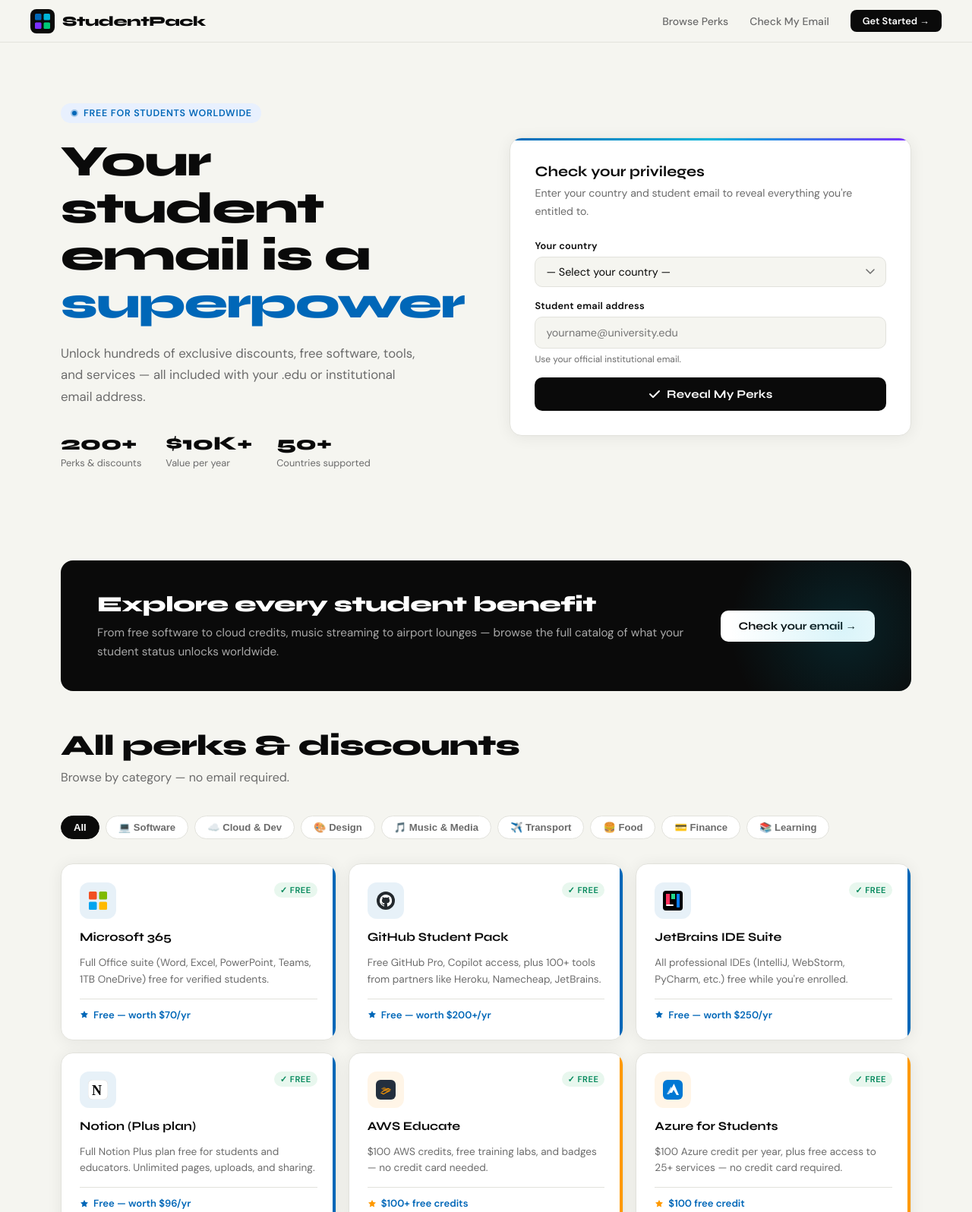
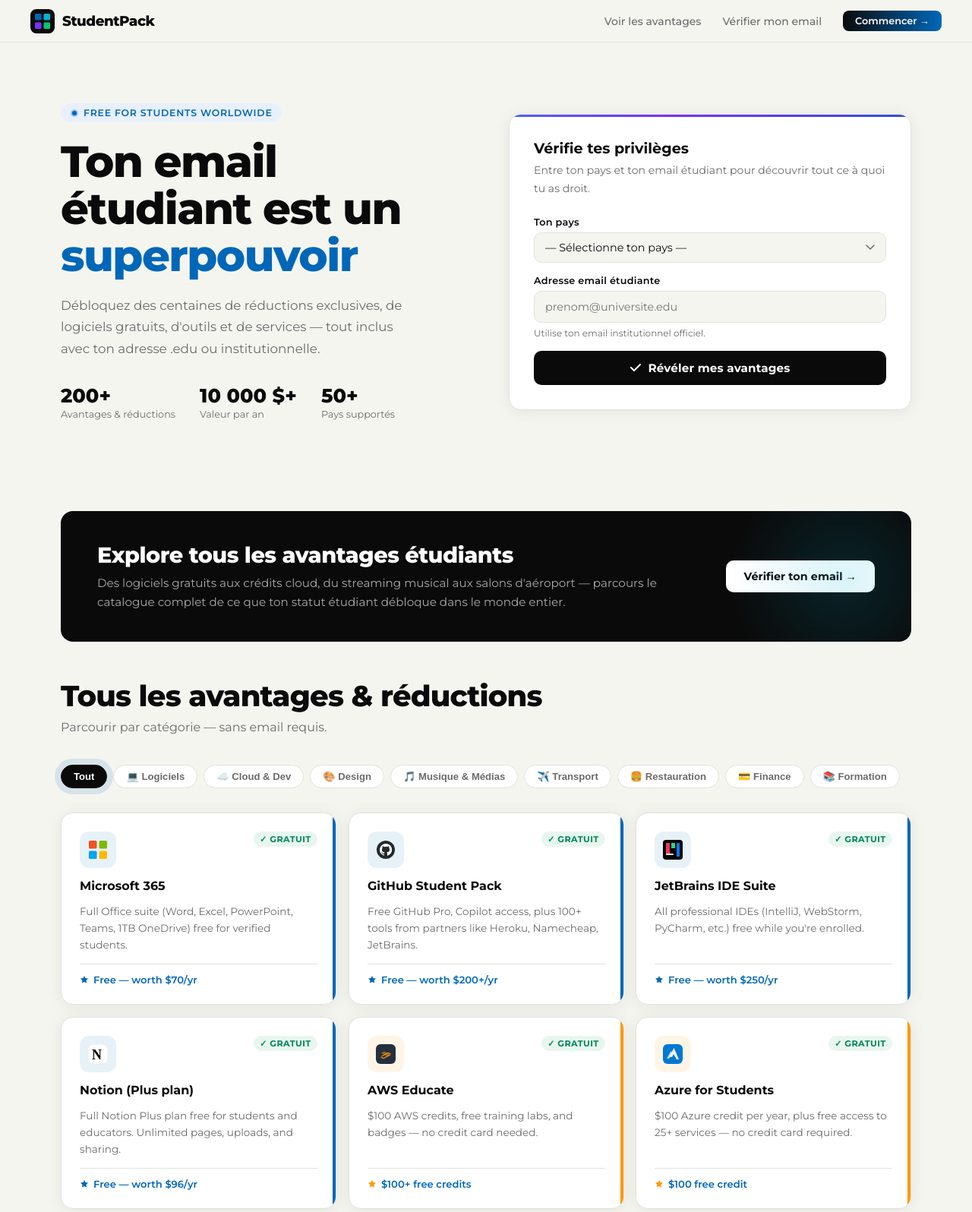
Before and after one commit to Tilltxkey/studentpack, a plain HTML site: page index.html in a window 1280 px wide. Shown: the top 1596 px of the page at 76% size. Drawn offline with Linux system fonts and the light colour scheme.

Commit message:
Translate index.html content to French

```diff
--- a/index.html
+++ b/index.html
@@ -1,12 +1,12 @@
 <!DOCTYPE html>
-<html lang="en">
+<html lang="fr">
 <head>
 <meta charset="UTF-8" />
 <meta name="viewport" content="width=device-width, initial-scale=1.0" />
-<title>StudentPack — Your Student Email Superpower</title>
+<title>StudentPack — Ton Email Étudiant, Ton Superpouvoir</title>
 <link rel="preconnect" href="https://fonts.googleapis.com" />
 <link rel="preconnect" href="https://fonts.gstatic.com" crossorigin />
-<link href="https://fonts.googleapis.com/css2?family=Syne:wght@400;600;700;800&family=DM+Sans:wght@300;400;500;600&display=swap" rel="stylesheet" />
+<link href="https://fonts.googleapis.com/css2?family=Montserrat:wght@300;400;500;600;700;800;900&display=swap" rel="stylesheet" />
 <style>
   :root {
     --bg: #f5f5f0;
@@ -24,7 +24,7 @@
   *, *::before, *::after { box-sizing: border-box; margin: 0; padding: 0; }
   html { scroll-behavior: smooth; }
   body {
-    font-family: 'DM Sans', sans-serif;
+    font-family: 'Montserrat', sans-serif;
     background: var(--bg);
     color: var(--text);
     min-height: 100vh;
@@ -42,7 +42,7 @@
   }
   .nav-logo {
     display: flex; align-items: center; gap: 10px;
-    font-family: 'Syne', sans-serif; font-weight: 800; font-size: 1.15rem;
+    font-family: 'Montserrat', sans-serif; font-weight: 800; font-size: 1.15rem;
     color: var(--text); text-decoration: none; letter-spacing: -0.5px;
   }
   .logo-icon {
@@ -74,7 +74,7 @@
     padding: 5px 12px; border-radius: 100px; margin-bottom: 20px;
   }
   .hero h1 {
-    font-family: 'Syne', sans-serif; font-weight: 800;
+    font-family: 'Montserrat', sans-serif; font-weight: 800;
     font-size: clamp(2.4rem, 5vw, 3.6rem); line-height: 1.08;
     letter-spacing: -1.5px; color: var(--text); margin-bottom: 20px;
   }
@@ -86,7 +86,7 @@
     display: flex; gap: 32px; margin-top: 8px;
   }
   .stat { display: flex; flex-direction: column; gap: 2px; }
-  .stat strong { font-family: 'Syne', sans-serif; font-size: 1.6rem; font-weight: 800; color: var(--text); }
+  .stat strong { font-family: 'Montserrat', sans-serif; font-size: 1.6rem; font-weight: 800; color: var(--text); }
   .stat span { font-size: 0.8rem; color: var(--muted); }
 
   /* CHECKER CARD */
@@ -104,7 +104,7 @@
     background: linear-gradient(90deg, var(--accent), var(--accent2), var(--accent3));
   }
   .checker-card h2 {
-    font-family: 'Syne', sans-serif; font-size: 1.2rem; font-weight: 700; margin-bottom: 6px;
+    font-family: 'Montserrat', sans-serif; font-size: 1.2rem; font-weight: 700; margin-bottom: 6px;
   }
   .checker-card p { font-size: 0.88rem; color: var(--muted); margin-bottom: 24px; }
 
@@ -116,7 +116,7 @@
   .form-group select, .form-group input {
     width: 100%; padding: 11px 14px;
     border: 1.5px solid var(--border); border-radius: 10px;
-    background: var(--bg); font-family: 'DM Sans', sans-serif;
+    background: var(--bg); font-family: 'Montserrat', sans-serif;
     font-size: 0.9rem; color: var(--text);
     outline: none; transition: border-color 0.2s, box-shadow 0.2s;
     appearance: none; -webkit-appearance: none;
@@ -129,7 +129,7 @@
     width: 100%; padding: 13px;
     background: var(--text); color: #fff;
     border: none; border-radius: 10px;
-    font-family: 'Syne', sans-serif; font-size: 0.95rem; font-weight: 700;
+    font-family: 'Montserrat', sans-serif; font-size: 0.95rem; font-weight: 700;
     cursor: pointer; transition: background 0.2s, transform 0.1s;
     letter-spacing: 0.01em;
     display: flex; align-items: center; justify-content: center; gap: 8px;
@@ -149,7 +149,7 @@
   }
   .section-header { margin-bottom: 40px; }
   .section-header h2 {
-    font-family: 'Syne', sans-serif; font-weight: 800;
+    font-family: 'Montserrat', sans-serif; font-weight: 800;
     font-size: clamp(1.8rem, 3vw, 2.6rem); letter-spacing: -0.8px;
     margin-bottom: 8px;
   }
@@ -184,10 +184,10 @@
     width: 52px; height: 52px; border-radius: 12px;
     background: linear-gradient(135deg, var(--accent), var(--accent3));
     display: flex; align-items: center; justify-content: center;
-    font-family: 'Syne', sans-serif; font-size: 1.3rem; font-weight: 800; color: #fff;
+    font-family: 'Montserrat', sans-serif; font-size: 1.3rem; font-weight: 800; color: #fff;
     flex-shrink: 0;
   }
-  .results-info h3 { font-family: 'Syne', sans-serif; font-size: 1.1rem; font-weight: 700; }
+  .results-info h3 { font-family: 'Montserrat', sans-serif; font-size: 1.1rem; font-weight: 700; }
   .results-info p { font-size: 0.85rem; color: var(--muted); margin-top: 2px; }
   .results-badge {
     margin-left: auto; background: #e8f7ee; color: var(--success);
@@ -224,7 +224,7 @@
   .badge-free { background: #e8f7ee; color: #00875a; }
   .badge-discount { background: #fff4e6; color: #e07c00; }
   .badge-trial { background: #f0e8ff; color: #6b2fff; }
-  .perk-name { font-family: 'Syne', sans-serif; font-size: 1rem; font-weight: 700; }
+  .perk-name { font-family: 'Montserrat', sans-serif; font-size: 1rem; font-weight: 700; }
   .perk-desc { font-size: 0.85rem; color: var(--muted); line-height: 1.6; }
   .perk-value {
     margin-top: auto; padding-top: 12px; border-top: 1px solid var(--border);
@@ -254,14 +254,14 @@
     background: radial-gradient(circle, rgba(0,180,216,0.15) 0%, transparent 70%);
   }
   .featured-banner h2 {
-    font-family: 'Syne', sans-serif; font-size: 1.8rem; font-weight: 800;
+    font-family: 'Montserrat', sans-serif; font-size: 1.8rem; font-weight: 800;
     color: #fff; letter-spacing: -0.5px; margin-bottom: 8px;
   }
   .featured-banner p { color: rgba(255,255,255,0.65); font-size: 0.95rem; line-height: 1.6; }
   .featured-btn {
     background: #fff; color: var(--text);
     padding: 12px 24px; border-radius: 10px;
-    font-family: 'Syne', sans-serif; font-weight: 700; font-size: 0.9rem;
+    font-family: 'Montserrat', sans-serif; font-weight: 700; font-size: 0.9rem;
     text-decoration: none; white-space: nowrap; transition: background 0.2s;
     display: inline-flex; align-items: center; gap: 6px;
   }
@@ -305,25 +305,132 @@
 
   /* ANIMATIONS */
   @keyframes fadeUp {
-    from { opacity: 0; transform: translateY(20px); }
+    from { opacity: 0; transform: translateY(32px); }
     to { opacity: 1; transform: translateY(0); }
   }
-  .fade-up { animation: fadeUp 0.5s ease forwards; }
-  .perk-card { opacity: 0; animation: fadeUp 0.4s ease forwards; }
-  .perk-card:nth-child(1) { animation-delay: 0.05s; }
-  .perk-card:nth-child(2) { animation-delay: 0.1s; }
-  .perk-card:nth-child(3) { animation-delay: 0.15s; }
-  .perk-card:nth-child(4) { animation-delay: 0.2s; }
-  .perk-card:nth-child(5) { animation-delay: 0.25s; }
-  .perk-card:nth-child(6) { animation-delay: 0.3s; }
-  .perk-card:nth-child(7) { animation-delay: 0.35s; }
-  .perk-card:nth-child(8) { animation-delay: 0.4s; }
+  @keyframes fadeIn {
+    from { opacity: 0; }
+    to { opacity: 1; }
+  }
+  @keyframes slideInLeft {
+    from { opacity: 0; transform: translateX(-40px); }
+    to { opacity: 1; transform: translateX(0); }
+  }
+  @keyframes slideInRight {
+    from { opacity: 0; transform: translateX(40px); }
+    to { opacity: 1; transform: translateX(0); }
+  }
+  @keyframes scaleIn {
+    from { opacity: 0; transform: scale(0.88); }
+    to { opacity: 1; transform: scale(1); }
+  }
+  @keyframes gradientShift {
+    0% { background-position: 0% 50%; }
+    50% { background-position: 100% 50%; }
+    100% { background-position: 0% 50%; }
+  }
+  @keyframes floatY {
+    0%, 100% { transform: translateY(0px); }
+    50% { transform: translateY(-8px); }
+  }
+  @keyframes pulseGlow {
+    0%, 100% { box-shadow: 0 0 0 0 rgba(0,103,184,0.0); }
+    50% { box-shadow: 0 0 0 8px rgba(0,103,184,0.12); }
+  }
+  @keyframes shimmer {
+    from { background-position: -200% center; }
+    to { background-position: 200% center; }
+  }
+
+  /* Hero entrance */
+  .hero > div:first-child { animation: slideInLeft 0.7s cubic-bezier(0.22,1,0.36,1) both; }
+  .hero .checker-card { animation: slideInRight 0.7s 0.15s cubic-bezier(0.22,1,0.36,1) both; }
+
+  /* Hero eyebrow pulse */
+  .hero-eyebrow {
+    animation: fadeUp 0.5s 0.3s both;
+  }
+
+  /* Stat counters pop in */
+  .stat:nth-child(1) { animation: fadeUp 0.5s 0.4s both; }
+  .stat:nth-child(2) { animation: fadeUp 0.5s 0.52s both; }
+  .stat:nth-child(3) { animation: fadeUp 0.5s 0.64s both; }
+
+  /* Checker card gradient bar shimmer */
+  .checker-card::before {
+    background: linear-gradient(90deg, var(--accent), var(--accent2), var(--accent3), var(--accent));
+    background-size: 300% 100%;
+    animation: gradientShift 4s ease infinite;
+  }
+
+  /* Floating checker card */
+  .checker-card { animation: slideInRight 0.7s 0.15s cubic-bezier(0.22,1,0.36,1) both, floatY 6s 1s ease-in-out infinite; }
+
+  /* Nav entrance */
+  nav { animation: fadeIn 0.4s ease both; }
+
+  /* Featured banner entrance */
+  .featured-banner { animation: fadeUp 0.6s ease both; }
+
+  /* Fade-up utility */
+  .fade-up { animation: fadeUp 0.55s cubic-bezier(0.22,1,0.36,1) forwards; }
+
+  /* Perk cards staggered with scaleIn */
+  .perk-card {
+    opacity: 0;
+    animation: scaleIn 0.45s cubic-bezier(0.22,1,0.36,1) forwards;
+  }
+  .perk-card:hover { animation: none; opacity: 1; }
+  .perk-card:nth-child(1)  { animation-delay: 0.04s; }
+  .perk-card:nth-child(2)  { animation-delay: 0.09s; }
+  .perk-card:nth-child(3)  { animation-delay: 0.14s; }
+  .perk-card:nth-child(4)  { animation-delay: 0.19s; }
+  .perk-card:nth-child(5)  { animation-delay: 0.24s; }
+  .perk-card:nth-child(6)  { animation-delay: 0.29s; }
+  .perk-card:nth-child(7)  { animation-delay: 0.34s; }
+  .perk-card:nth-child(8)  { animation-delay: 0.39s; }
+  .perk-card:nth-child(9)  { animation-delay: 0.44s; }
+  .perk-card:nth-child(10) { animation-delay: 0.49s; }
+  .perk-card:nth-child(11) { animation-delay: 0.54s; }
+  .perk-card:nth-child(12) { animation-delay: 0.59s; }
+
+  /* Card hover upgrade */
+  .perk-card {
+    transition: transform 0.3s cubic-bezier(0.22,1,0.36,1), box-shadow 0.3s ease;
+  }
+  .perk-card:hover {
+    transform: translateY(-6px) scale(1.02);
+    box-shadow: 0 16px 40px rgba(0,0,0,0.13);
+  }
+
+  /* Button hover glow */
+  .check-btn { transition: background 0.2s, transform 0.2s cubic-bezier(0.22,1,0.36,1), box-shadow 0.2s; }
+  .check-btn:hover { transform: translateY(-2px); box-shadow: 0 8px 24px rgba(0,103,184,0.25); }
+
+  /* Cat tab spring */
+  .cat-tab { transition: all 0.22s cubic-bezier(0.22,1,0.36,1); }
+  .cat-tab:hover { transform: translateY(-2px); }
+  .cat-tab.active { animation: pulseGlow 2s ease-in-out infinite; }
+
+  /* Results panel slide in */
+  #results-panel.visible { animation: fadeUp 0.55s cubic-bezier(0.22,1,0.36,1) both; }
+
+  /* Toast spring */
+  .toast { transition: all 0.4s cubic-bezier(0.34,1.56,0.64,1); }
+
+  /* Nav CTA shimmer on hover */
+  .nav-cta {
+    background: linear-gradient(90deg, var(--text) 0%, var(--accent) 50%, var(--text) 100%);
+    background-size: 200% auto;
+    transition: background-position 0.4s ease, color 0.2s;
+  }
+  .nav-cta:hover { background-position: right center !important; }
 
   .no-perks {
     grid-column: 1/-1; text-align: center; padding: 60px 20px;
     color: var(--muted); font-size: 0.95rem;
   }
-  .no-perks strong { display: block; font-family: 'Syne', sans-serif; font-size: 1.3rem; color: var(--text); margin-bottom: 8px; }
+  .no-perks strong { display: block; font-family: 'Montserrat', sans-serif; font-size: 1.3rem; color: var(--text); margin-bottom: 8px; }
 </style>
 </head>
 <body>
@@ -341,9 +448,9 @@
     StudentPack
   </a>
   <div class="nav-links">
-    <a href="#browse">Browse Perks</a>
-    <a href="#checker">Check My Email</a>
-    <a href="#checker" class="nav-cta">Get Started →</a>
+    <a href="#browse">Voir les avantages</a>
+    <a href="#checker">Vérifier mon email</a>
+    <a href="#checker" class="nav-cta">Commencer →</a>
   </div>
 </nav>
 
@@ -354,24 +461,24 @@
       <svg width="12" height="12" viewBox="0 0 12 12" fill="none"><circle cx="6" cy="6" r="5" fill="#0067b8" opacity="0.3"/><circle cx="6" cy="6" r="3" fill="#0067b8"/></svg>
       Free for students worldwide
     </div>
-    <h1>Your student email is a <span>superpower</span></h1>
-    <p>Unlock hundreds of exclusive discounts, free software, tools, and services — all included with your .edu or institutional email address.</p>
+    <h1>Ton email étudiant est un <span>superpouvoir</span></h1>
+    <p>Débloquez des centaines de réductions exclusives, de logiciels gratuits, d'outils et de services — tout inclus avec ton adresse .edu ou institutionnelle.</p>
     <div class="hero-stats">
-      <div class="stat"><strong>200+</strong><span>Perks & discounts</span></div>
-      <div class="stat"><strong>$10K+</strong><span>Value per year</span></div>
-      <div class="stat"><strong>50+</strong><span>Countries supported</span></div>
+      <div class="stat"><strong>200+</strong><span>Avantages & réductions</span></div>
+      <div class="stat"><strong>10 000 $+</strong><span>Valeur par an</span></div>
+      <div class="stat"><strong>50+</strong><span>Pays supportés</span></div>
     </div>
   </div>
 
   <!-- CHECKER CARD -->
   <div class="checker-card" id="checker">
-    <h2>Check your privileges</h2>
-    <p>Enter your country and student email to reveal everything you're entitled to.</p>
+    <h2>Vérifie tes privilèges</h2>
+    <p>Entre ton pays et ton email étudiant pour découvrir tout ce à quoi tu as droit.</p>
 
     <div class="form-group">
-      <label>Your country</label>
+      <label>Ton pays</label>
       <select id="country-select">
-        <option value="">— Select your country —</option>
+        <option value="">— Sélectionne ton pays —</option>
         <option value="US">🇺🇸 United States</option>
         <option value="GB">🇬🇧 United Kingdom</option>
         <option value="FR">🇫🇷 France</option>
@@ -391,14 +498,14 @@
     </div>
 
     <div class="form-group">
-      <label>Student email address</label>
-      <input type="email" id="email-input" placeholder="yourname@university.edu" autocomplete="off" />
-      <div class="email-hint" id="email-hint">Use your official institutional email.</div>
+      <label>Adresse email étudiante</label>
+      <input type="email" id="email-input" placeholder="prenom@universite.edu" autocomplete="off" />
+      <div class="email-hint" id="email-hint">Utilise ton email institutionnel officiel.</div>
     </div>
 
     <button class="check-btn" onclick="checkPerks()">
       <svg width="16" height="16" viewBox="0 0 16 16" fill="none"><path d="M2 8l4 4 8-8" stroke="currentColor" stroke-width="2" stroke-linecap="round" stroke-linejoin="round"/></svg>
-      Reveal My Perks
+      Révéler mes avantages
     </button>
   </div>
 </div>
@@ -408,12 +515,12 @@
   <div class="results-header fade-up">
     <div class="results-avatar" id="results-avatar">S</div>
     <div class="results-info">
-      <h3 id="results-title">Your Student Perks</h3>
-      <p id="results-subtitle">Here's everything you can access with your student email.</p>
+      <h3 id="results-title">Tes avantages étudiants</h3>
+      <p id="results-subtitle">Voici tout ce à quoi tu peux accéder avec ton email étudiant.</p>
     </div>
     <div class="results-badge">
       <svg width="10" height="10" viewBox="0 0 10 10" fill="none"><circle cx="5" cy="5" r="4" fill="#00c875"/></svg>
-      <span id="results-count">0</span> perks found
+      <span id="results-count">0</span> avantages trouvés
     </div>
   </div>
 
@@ -425,35 +532,35 @@
 <section class="section" id="browse">
   <div class="featured-banner">
     <div>
-      <h2>Explore every student benefit</h2>
-      <p>From free software to cloud credits, music streaming to airport lounges — browse the full catalog of what your student status unlocks worldwide.</p>
+      <h2>Explore tous les avantages étudiants</h2>
+      <p>Des logiciels gratuits aux crédits cloud, du streaming musical aux salons d'aéroport — parcours le catalogue complet de ce que ton statut étudiant débloque dans le monde entier.</p>
     </div>
-    <a href="#checker" class="featured-btn">Check your email →</a>
+    <a href="#checker" class="featured-btn">Vérifier ton email →</a>
   </div>
 
   <div class="section-header">
-    <h2>All perks & discounts</h2>
-    <p>Browse by category — no email required.</p>
+    <h2>Tous les avantages & réductions</h2>
+    <p>Parcourir par catégorie — sans email requis.</p>
   </div>
   <div class="cat-tabs" id="browse-tabs">
-    <button class="cat-tab active" data-cat="all" onclick="filterBrowse('all', this)">All</button>
-    <button class="cat-tab" data-cat="software" onclick="filterBrowse('software', this)">💻 Software</button>
+    <button class="cat-tab active" data-cat="all" onclick="filterBrowse('all', this)">Tout</button>
+    <button class="cat-tab" data-cat="software" onclick="filterBrowse('software', this)">💻 Logiciels</button>
     <button class="cat-tab" data-cat="cloud" onclick="filterBrowse('cloud', this)">☁️ Cloud & Dev</button>
     <button class="cat-tab" data-cat="design" onclick="filterBrowse('design', this)">🎨 Design</button>
-    <button class="cat-tab" data-cat="music" onclick="filterBrowse('music', this)">🎵 Music & Media</button>
+    <button class="cat-tab" data-cat="music" onclick="filterBrowse('music', this)">🎵 Musique & Médias</button>
     <button class="cat-tab" data-cat="transport" onclick="filterBrowse('transport', this)">✈️ Transport</button>
-    <button class="cat-tab" data-cat="food" onclick="filterBrowse('food', this)">🍔 Food</button>
+    <button class="cat-tab" data-cat="food" onclick="filterBrowse('food', this)">🍔 Restauration</button>
     <button class="cat-tab" data-cat="finance" onclick="filterBrowse('finance', this)">💳 Finance</button>
-    <button class="cat-tab" data-cat="learning" onclick="filterBrowse('learning', this)">📚 Learning</button>
+    <button class="cat-tab" data-cat="learning" onclick="filterBrowse('learning', this)">📚 Formation</button>
   </div>
   <div class="perks-grid" id="browse-grid"></div>
 </section>
 
 <footer>
-  <p>© 2026 StudentPack. Not affiliated with any service listed. Always verify eligibility directly.</p>
+  <p>© 2026 StudentPack. Non affilié aux services listés. Vérifie toujours ton éligibilité directement.</p>
   <div class="footer-links">
-    <a href="#">Submit a perk</a>
-    <a href="#">Privacy</a>
+    <a href="#">Soumettre un avantage</a>
+    <a href="#">Confidentialité</a>
     <a href="#">Contact</a>
   </div>
 </footer>
@@ -662,7 +769,7 @@
         <div class="perk-icon-wrap" style="background:${catColor}18">
           ${perk.icon}
         </div>
-        <span class="perk-badge badge-${perk.badge}">${perk.badge === 'free' ? '✓ Free' : perk.badge === 'discount' ? '% Discount' : '⏱ Trial'}</span>
+        <span class="perk-badge badge-${perk.badge}">${perk.badge === 'free' ? '✓ Gratuit' : perk.badge === 'discount' ? '% Réduction' : '⏱ Essai'}</span>
       </div>
       <div class="perk-name">${perk.name}</div>
       <div class="perk-desc">${perk.desc}</div>
@@ -675,7 +782,7 @@
 
 function renderGrid(container, perks) {
   if (perks.length === 0) {
-    container.innerHTML = `<div class="no-perks"><strong>No perks found</strong>Try a different filter or check back soon.</div>`;
+    container.innerHTML = `<div class="no-perks"><strong>Aucun avantage trouvé</strong>Essaie un autre filtre ou reviens bientôt.</div>`;
     return;
   }
   container.innerHTML = perks.map(buildCard).join('');
@@ -700,15 +807,15 @@
 
 emailInput.addEventListener('input', () => {
   const v = emailInput.value.trim();
-  if (!v) { emailHint.textContent = 'Use your official institutional email.'; emailHint.className = 'email-hint'; return; }
+  if (!v) { emailHint.textContent = 'Utilise ton email institutionnel officiel.'; emailHint.className = 'email-hint'; return; }
   if (EDU_PATTERN.test(v)) {
-    emailHint.textContent = '✓ Looks like a valid student email!';
+    emailHint.textContent = '✓ Ressemble à un email étudiant valide !';
     emailHint.className = 'email-hint valid';
   } else if (BROAD_PATTERN.test(v) && v.includes('.')) {
-    emailHint.textContent = '⚠ Tip: use your .edu or institutional email for best access.';
+    emailHint.textContent = '⚠ Conseil : utilise ton email .edu ou institutionnel pour un meilleur accès.';
     emailHint.className = 'email-hint';
   } else {
-    emailHint.textContent = '✗ Please enter a valid email address.';
+    emailHint.textContent = '✗ Veuillez entrer une adresse email valide.';
     emailHint.className = 'email-hint invalid';
   }
 });
@@ -719,13 +826,13 @@
   const country = document.getElementById('country-select').value;
   const email   = emailInput.value.trim();
 
-  if (!country) { showToast('Please select your country.'); return; }
-  if (!email || !BROAD_PATTERN.test(email)) { showToast('Please enter a valid email address.'); return; }
+  if (!country) { showToast('Veuillez sélectionner ton pays.'); return; }
+  if (!email || !BROAD_PATTERN.test(email)) { showToast('Veuillez entrer une adresse email valide.'); return; }
 
   const initials = email.split('@')[0].slice(0, 2).toUpperCase();
   document.getElementById('results-avatar').textContent = initials;
-  document.getElementById('results-title').textContent = `Perks for ${email}`;
-  document.getElementById('results-subtitle').textContent = `Showing all benefits available in your country.`;
+  document.getElementById('results-title').textContent = `Avantages pour ${email}`;
+  document.getElementById('results-subtitle').textContent = `Tous les avantages disponibles dans ton pays.`;
 
   const applicable = PERKS.filter(p => p.countries.includes(country) || p.countries.includes('OTHER'));
   document.getElementById('results-count').textContent = applicable.length;
@@ -733,9 +840,10 @@
   // Build category tabs
   const cats = [...new Set(applicable.map(p => p.cat))];
   const tabsEl = document.getElementById('results-tabs');
-  tabsEl.innerHTML = `<button class="cat-tab active" onclick="filterResults('all', this)">All (${applicable.length})</button>` +
+  tabsEl.innerHTML = `<button class="cat-tab active" onclick="filterResults('all', this)">Tout (${applicable.length})</button>` +
     cats.map(c => {
-      const label = c.charAt(0).toUpperCase() + c.slice(1);
+      const labelMap = { software: 'Logiciels', cloud: 'Cloud & Dev', design: 'Design', music: 'Musique', transport: 'Transport', food: 'Restauration', finance: 'Finance', learning: 'Formation' };
+      const label = labelMap[c] || (c.charAt(0).toUpperCase() + c.slice(1));
       const count = applicable.filter(p => p.cat === c).length;
       return `<button class="cat-tab" onclick="filterResults('${c}', this)">${label} (${count})</button>`;
     }).join('');
@@ -747,7 +855,7 @@
   const panel = document.getElementById('results-panel');
   panel.classList.add('visible');
   panel.scrollIntoView({ behavior: 'smooth', block: 'start' });
-  showToast(`🎉 Found ${applicable.length} perks for you!`);
+  showToast(`🎉 ${applicable.length} avantages trouvés pour toi !`);
 }
 
 function filterResults(cat, el) {
```
